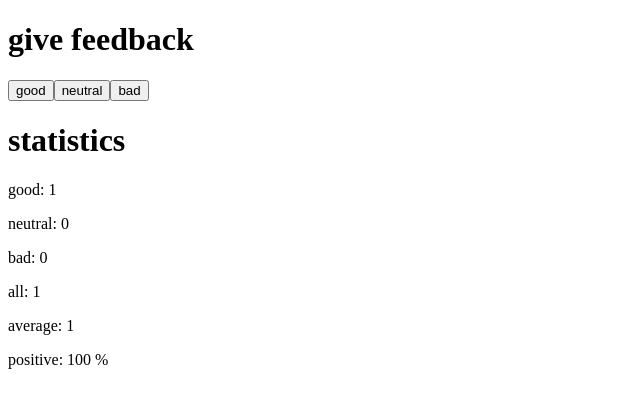
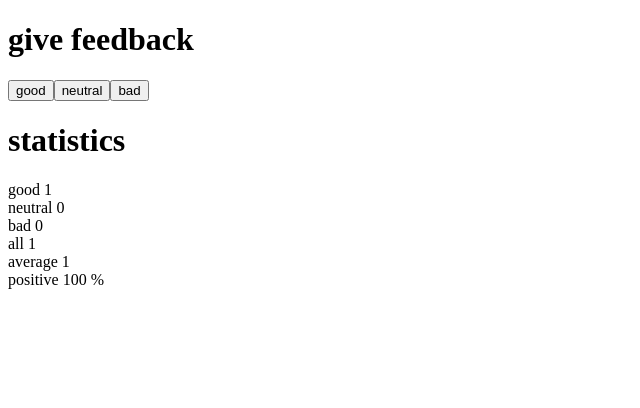
Before and after one commit to ilta/fullstackopen, a React (Vite) app in the folder part1/unicafe/: page / in a window 1280 px wide. Both pictures are taken after a click on the button "good". Shown: the top 408 px of the page, without its empty margins (0-640 px from the left). Built offline with nearby package versions, Linux system fonts and the light colour scheme.

Commit message:
Completed ex 1.10

```diff
--- a/part1/unicafe/src/App.jsx
+++ b/part1/unicafe/src/App.jsx
@@ -1,4 +1,12 @@
 import { useState } from 'react';
+
+const StatisticLine = ({ text, value }) => {
+  return (
+    <div>
+      {text} {value}
+    </div>
+  );
+};
 
 const Statistics = ({ good, neutral, bad }) => {
   const totalClicks = good + neutral + bad;
@@ -10,12 +18,15 @@ const Statistics = ({ good, neutral, bad }) => {
       <h1>statistics</h1>
       {totalClicks ? (
         <>
-          <p>good: {good}</p>
-          <p>neutral: {neutral}</p>
-          <p>bad: {bad}</p>
-          <p>all: {totalClicks}</p>
-          <p>average: {average ? average : 0}</p>
-          <p>positive: {positiveRatio ? positiveRatio : 0} %</p>
+          <StatisticLine text="good" value={good} />
+          <StatisticLine text="neutral" value={neutral} />
+          <StatisticLine text="bad" value={bad} />
+          <StatisticLine text="all" value={totalClicks} />
+          <StatisticLine text="average" value={average ? average : 0} />
+          <StatisticLine
+            text="positive"
+            value={positiveRatio ? `${positiveRatio} %` : '0 %'}
+          />
         </>
       ) : (
         'No feedback given'
```
